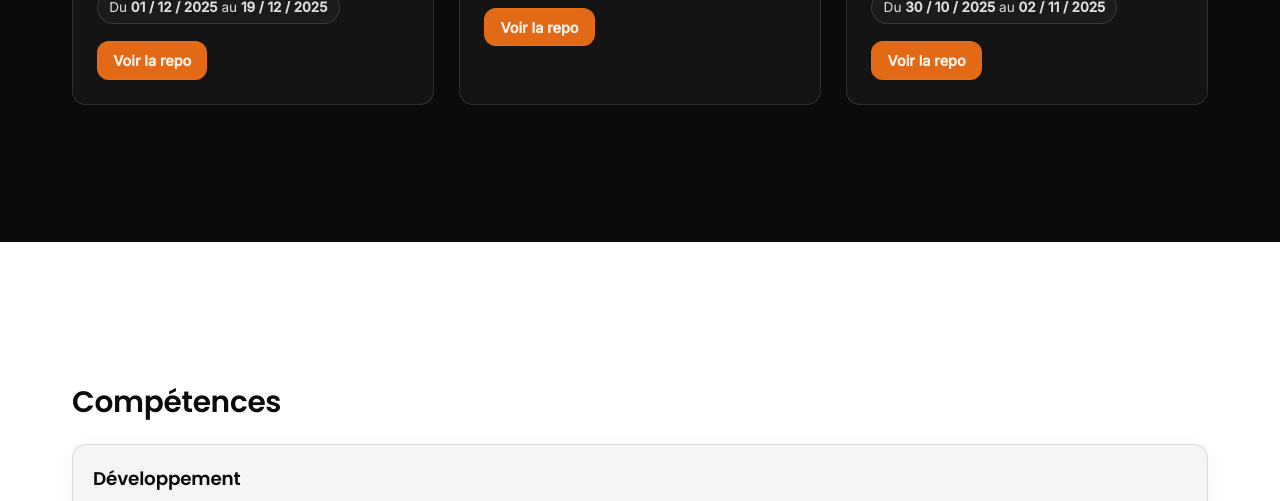
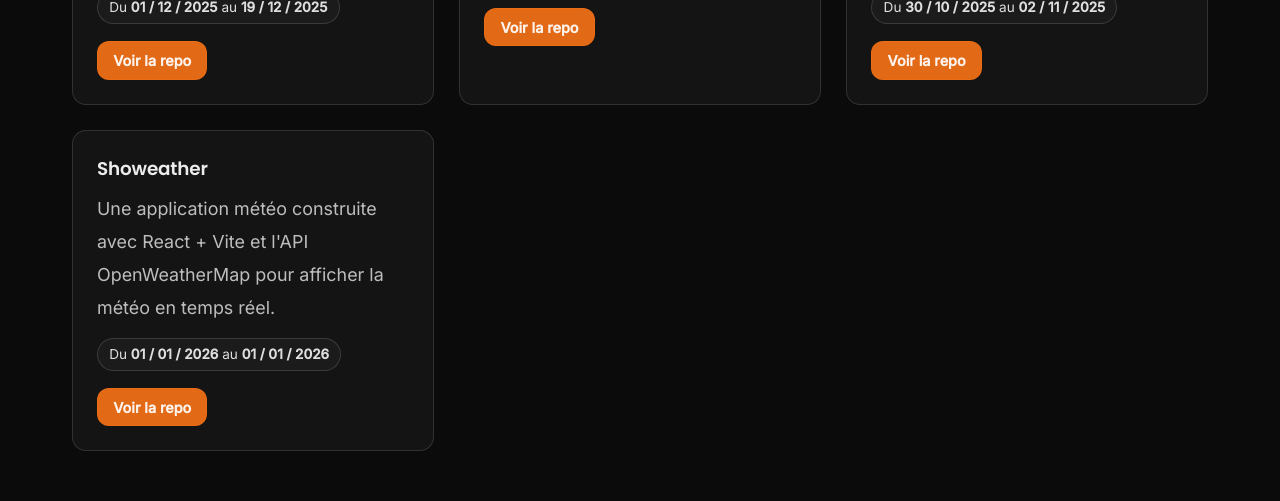
Before and after one commit to Newgeto/Portfolio, a React (Vite) app: page / in a window 1280 px wide. Shown: the part 1740-2241 px from the top of the page. Built offline with nearby package versions, Linux system fonts and the light colour scheme.

Commit message:
update all

```diff
--- a/src/sections/Projects.jsx
+++ b/src/sections/Projects.jsx
@@ -27,10 +27,6 @@ function Projects() {
         label: 'Voir la repo',
         href: 'https://github.com/Newgeto/E-Todos',
       },
-      video: {
-        src: '/videos/e-todos-demo.mp4',
-        type: 'video/mp4',
-      },
       dates: {
         start: '03/11/2025 08:00',
         registrationEnd: '09/11/2025 23:42',
@@ -49,6 +45,20 @@ function Projects() {
         start: '30/10/2025 00:00',
         registrationEnd: '30/10/2025 15:00',
         end: '02/11/2025 23:42',
+      },
+    },
+    {
+      id: 'Showeather',
+      title: 'Showeather',
+      description: 'Une application météo construite avec React + Vite et l\'API OpenWeatherMap pour afficher la météo en temps réel.',
+      link: {
+        label: 'Voir la repo',
+        href: 'https://github.com/Newgeto/showeather',
+      },
+      dates: {
+        start: '01/01/2026 00:00',
+        registrationEnd: '01/01/2026 00:00',
+        end: '01/01/2026 00:00',
       },
     },
   ]
```
Lines whose indentation alone changed are shown as unchanged.
